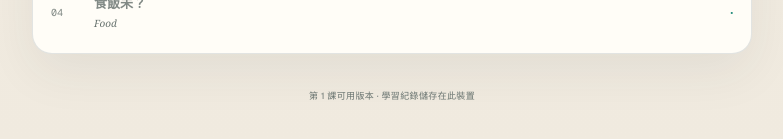
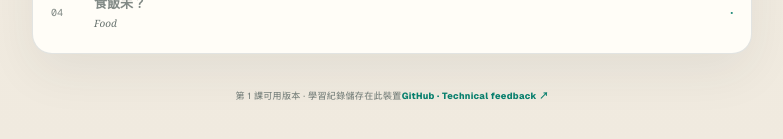
Before and after one commit to f8qtn9kycq-crypto/Taigi-starter, a Next.js app: page / in a window 1280 px wide. Shown: the part 2278-2417 px from the top of the page, without its empty margins (248-1031 px from the left). Built offline with nearby package versions, Linux system fonts and the light colour scheme.

Commit message:
Link prototype to GitHub feedback workflow

```diff
--- a/app/TaigiStartPage.tsx
+++ b/app/TaigiStartPage.tsx
@@ -90,7 +90,16 @@ export default function TaigiStartPage() {
           onReviewAdded={addReview}
         />
         <CoursePath ref={pathRef} text={text} locale={progress.locale} />
-        <footer>{text.prototype}</footer>
+        <footer>
+          <span>{text.prototype}</span>
+          <a
+            href="https://github.com/f8qtn9kycq-crypto/Taigi-Starter"
+            target="_blank"
+            rel="noreferrer"
+          >
+            GitHub · Technical feedback ↗
+          </a>
+        </footer>
       </div>
 
       {progress.hasStarted && (
--- a/app/globals.css
+++ b/app/globals.css
@@ -1200,6 +1200,16 @@ footer {
   text-align: center;
 }
 
+footer a {
+  color: var(--jade);
+  font-weight: 750;
+  text-decoration: none;
+}
+
+footer a:hover {
+  text-decoration: underline;
+}
+
 .bottom-nav {
   position: fixed;
   right: 0;
```
